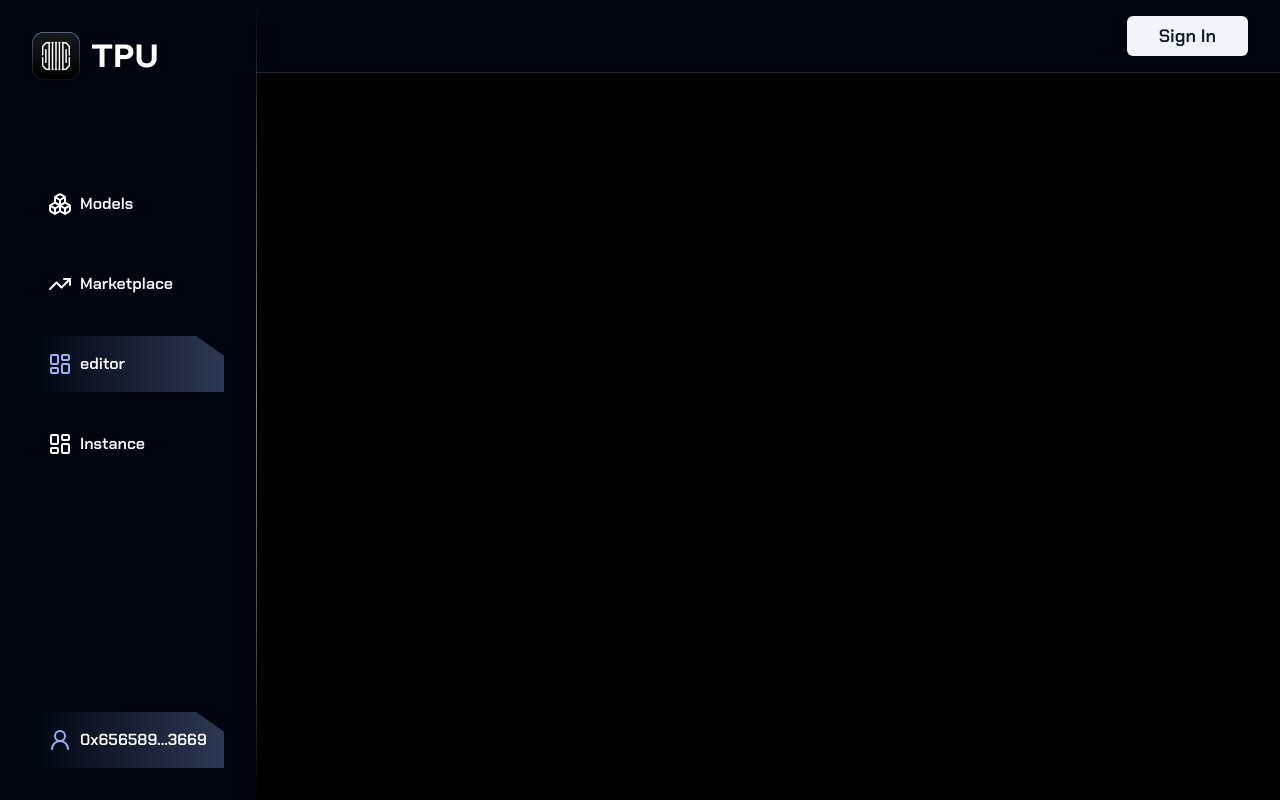
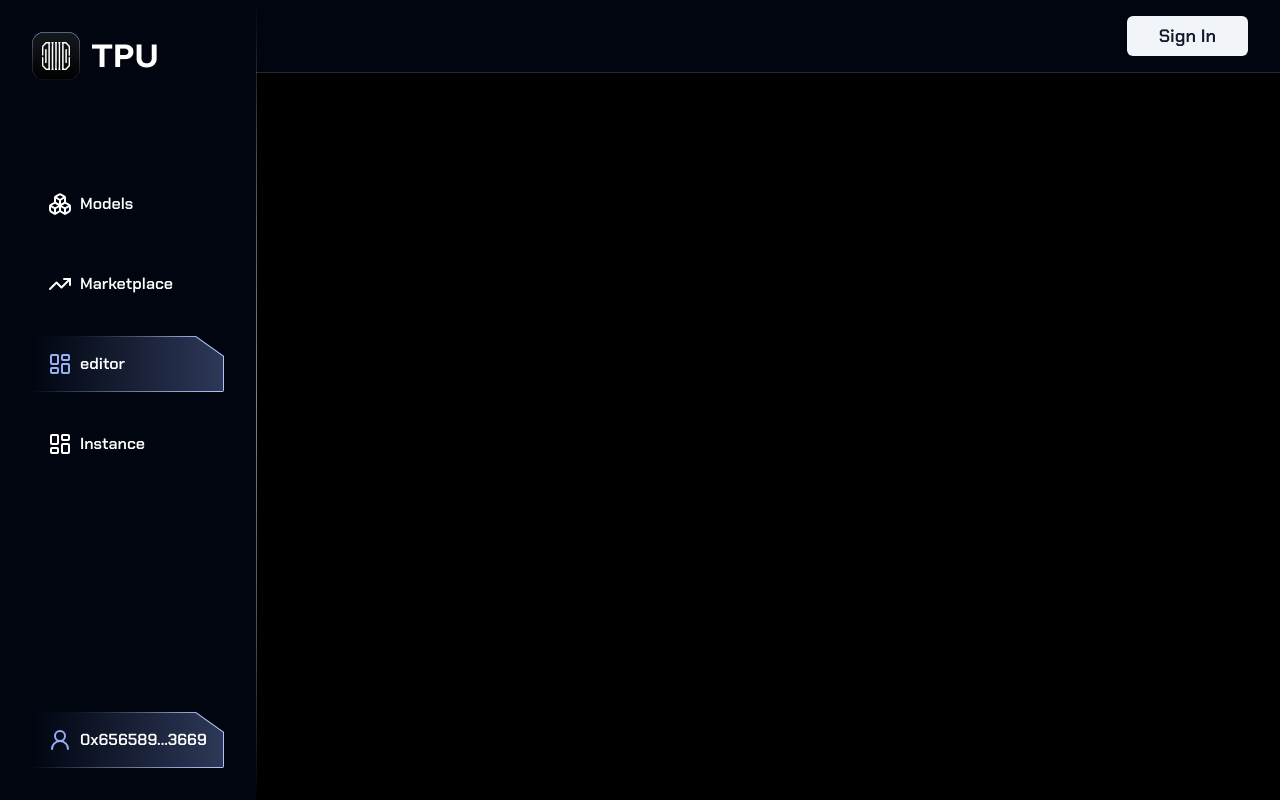
Before and after one commit to tynevosa/tensor-processor-dapp, a Next.js app: page /dashboard/editor in a window 1280 px wide. Built offline with nearby package versions, Linux system fonts and the light colour scheme.

Commit message:
fix side items

```diff
--- a/app/(dashboard)/dashboard/models/[id]/page.tsx
+++ b/app/(dashboard)/dashboard/models/[id]/page.tsx
@@ -65,7 +65,7 @@ const ModelDetailPage = ({ params }: Props) => {
             </Button>
           </div>
           {/* Code Section */}
-          <div className="flex flex-col bg-[#0B0B0E] rounded-[8px]">
+          <div className="flex flex-col bg-[#0B0B0E] rounded-[8px] border border-[#242835]">
             <div className="flex gap-4 px-4 py-[14px] border-b border-b-[#242835]">
               {languages?.map((language) => (
                 <Button
--- a/components/layout/side-bar.tsx
+++ b/components/layout/side-bar.tsx
@@ -27,7 +27,7 @@ const SidebarItem = ({
   const path = usePathname();
   const Icon = Icons[icon];
 
-  const focused = selected || path === href;
+  const focused = selected || path.includes(href);
 
   return (
     <div
@@ -37,7 +37,11 @@ const SidebarItem = ({
       )}
     >
       <Link href={href}>
-        <div className="w-full flex gap-2 items-center p-4">
+        <div
+          className={cn("w-full flex gap-2 items-center p-4", {
+            "bg-item-gradient": focused,
+          })}
+        >
           <Icon color={focused ? "#97AEF3" : "white"} size={24} />
           <span className="font-semibold text-md leading-6 text-white">
             {title}
--- a/styles/style.css
+++ b/styles/style.css
@@ -1,40 +1,39 @@
-.side-item {
-  background-image: linear-gradient(
-    270deg,
-    rgba(0, 5, 16, 0.6) 0%,
-    rgba(0, 5, 16, 0.6) 100%
+.side-item-hover {
+  border-radius: 2px;
+  background: linear-gradient(
+    to left,
+    rgb(192, 205, 247) 0%,
+    rgba(151, 174, 243, 0) 100%
+  ) !important;
+  background-size: cover;
+  clip-path: polygon(
+    1px 1px,
+    calc(100% - 28px) 0,
+    100% 20px,
+    100% 100%,
+    0 100%
   );
-  clip-path: polygon(0 0, calc(100% - 28px) 0, 100% 20px, 100% 100%, 0 100%);
+  overflow: hidden;
+}
 
-  &::after {
+.side-item-hover::after {
   content: "";
   position: absolute;
-    top: 0px;
-    right: 0px;
-    bottom: 0px;
+  top: 1px;
+  right: 1px;
+  bottom: 1px;
   left: 0px;
   z-index: -1;
   background-image: linear-gradient(
-      270deg,
-      rgba(0, 5, 16, 1),
-      0%,
-      rgba(0, 5, 16, 0.4) 100%
+    to left,
+    rgba(0, 5, 16, 1) 0%,
+    rgba(0, 5, 16, 1) 100%
   );
-
   clip-path: polygon(
-      0 0,
-      calc(100% - 26.5px) 0,
-      100% 18.5px,
+    0 0px,
+    calc(100% - 27.5px) 0px,
+    100% 19.5px,
     100% 100%,
     0 100%
   );
 }
-}
-
-.side-item-hover {
-  background-image: linear-gradient(
-    270deg,
-    rgba(151, 174, 243, 0.5) 0%,
-    rgba(0, 5, 16, 0.6) 100%
-  );
-}
--- a/tailwind.config.ts
+++ b/tailwind.config.ts
@@ -77,6 +77,8 @@ const config = {
           "linear-gradient(to bottom, rgba(255,255,255,0) 0%, rgba(255,255,255,0.3) 20%, rgba(255,255,255,0.5) 50%, rgba(255,255,255,0.3) 80%, rgba(255,255,255,0) 100%)",
         "scrollarea-gradient":
           "linear-gradient(180deg, rgba(151, 174, 243, 0) 0%, #97AEF3 100%)",
+        "item-gradient":
+          "linear-gradient(270deg, rgba(151, 175, 255, 0.3) 0%, rgba(151, 174, 243, 0) 100%)",
       },
     },
   },
```
Lines whose indentation alone changed are shown as unchanged.
